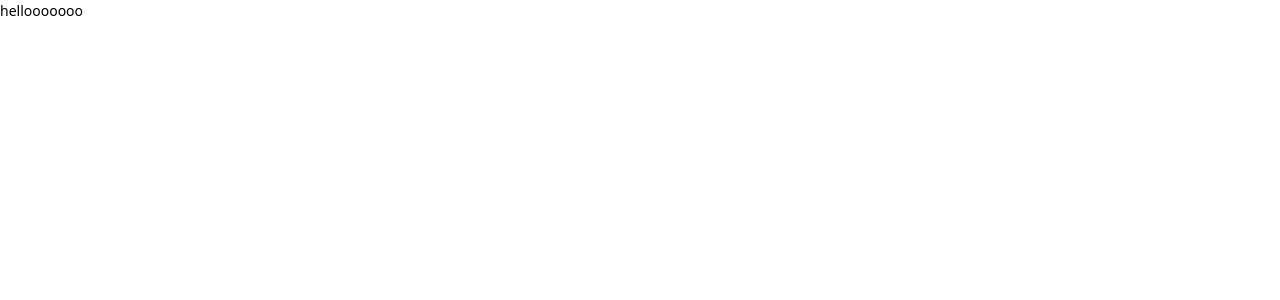
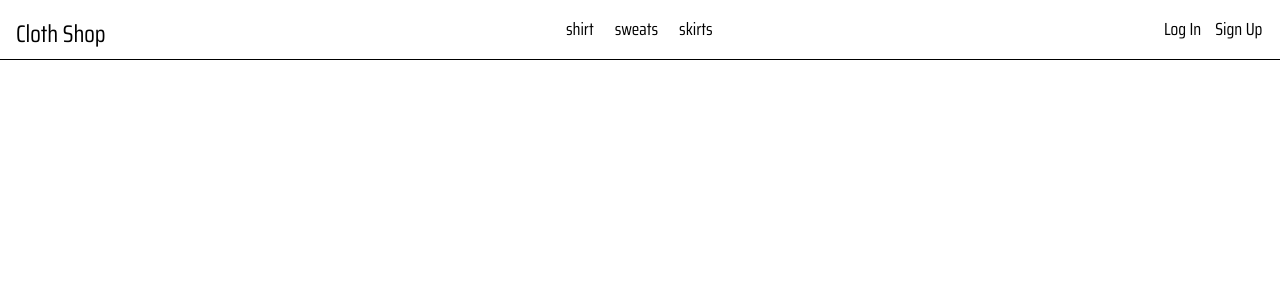
Before and after one commit to akinankarali/cloth-store, a React (Create React App) app: page / in a window 1280 px wide. Shown: the top 300 px of the page. Built offline with nearby package versions, Linux system fonts and the light colour scheme.

Commit message:
feat: add header component

```diff
--- a/package.json
+++ b/package.json
@@ -11,9 +11,11 @@
     "@types/node": "^12.0.0",
     "@types/react": "^17.0.0",
     "@types/react-dom": "^17.0.0",
+    "@types/react-router-dom": "^5.3.1",
     "axios": "^0.22.0",
     "react": "^17.0.2",
     "react-dom": "^17.0.2",
+    "react-router-dom": "^5.3.0",
     "react-scripts": "4.0.3",
     "typescript": "^4.1.2",
     "web-vitals": "^1.0.1"
--- /dev/null
+++ b/src/components/Header.tsx
@@ -0,0 +1,50 @@
+import React from 'react'
+import { Link } from 'react-router-dom'
+
+
+interface Props {
+
+}
+
+const Header = (props: Props) => {
+    const categories = [
+        "shirt",
+        "sweats",
+        "skirts"
+     ]
+    return (
+        <div className="header container mx-auto flex justify-between">
+            {/* logo */}
+            <div className="logo">
+                <Link to='/'>
+                    <h1>Cloth Shop</h1>
+                </Link>
+
+            </div>
+            {/* nav items */}
+            <div className="nav-items flex items-center">
+                {
+                    categories.map((item, index) => <button className='ml-3 mr-3 text-xl' key={index} onClick={() => console.log(item)}>
+                        { item }
+                    </button>)
+                }
+            </div>
+            <div className="login flex items-center pr-3 text-xl">
+                <Link to='/login'>
+                    <button className='ml-2 mr-2'>Log In</button>
+                </Link>
+                <Link to='/signup'>
+                    <button className='ml-2 mr-2'>Sign Up</button>
+               </Link>
+            </div>
+            {/* <div className="loggedIn">
+                <button className='ml-1 mr-1'>Log Out</button>
+                <p>PP</p>
+            </div> */}
+            {/* login signup */}
+            {/* pp */}
+        </div>
+    )
+}
+
+export default Header
--- a/src/index.tsx
+++ b/src/index.tsx
@@ -3,10 +3,13 @@ import ReactDOM from 'react-dom';
 import App from './view/App';
 import reportWebVitals from './reportWebVitals';
 import './style/index.css';
+import { BrowserRouter as Router } from 'react-router-dom'
 
 ReactDOM.render(
   <React.StrictMode>
-    <App />
+    <Router>
+      <App />
+    </Router>
   </React.StrictMode>,
   document.getElementById('root')
 );
--- a/src/style/app.css
+++ b/src/style/app.css
@@ -1,5 +1,5 @@
 @import 'variables.css';
-
+@import url('https://fonts.googleapis.com/css2?family=Saira+Condensed&display=swap');
 * {
   margin: 0;
   padding: 0;
@@ -23,8 +23,8 @@ html {
 body {
   font-size: 1rem;
   font-weight: normal;
-  font-family: -apple-system, BlinkMacSystemFont, 'Segoe UI', Roboto, Helvetica,
-    Arial, sans-serif, 'Apple Color Emoji', 'Segoe UI Emoji', 'Segoe UI Symbol';
+  font-family:'Saira Condensed', -apple-system, BlinkMacSystemFont, 'Segoe UI', Roboto, Helvetica,
+    Arial, sans-serif, 'Apple Color Emoji', 'Segoe UI Emoji', 'Segoe UI Symbol'!important;
   background-image: linear-gradient(to left, rgb(var(--cdd)), rgb(var(--f75)));
   color: black;
 }
--- a/src/style/index.css
+++ b/src/style/index.css
@@ -1,3 +1,12 @@
 @tailwind base;
 @tailwind components;
 @tailwind utilities;
+
+.header{
+    height: 60px;
+    border-bottom: 1px solid #000;
+}
+.logo h1{
+    font-size: 24px;
+    padding: 16px;
+}
--- a/src/view/App.tsx
+++ b/src/view/App.tsx
@@ -1,10 +1,19 @@
 import React from 'react';
 import '../style/app.css';
+import Header from '../components/Header'
+import Login from './Login'
+import SignUp from './Signup'
+import { Switch, Route } from 'react-router-dom'
+
 
 function App() {
   return (
     <div className="App">
-      <p>hellooooooo</p>
+      <Switch>
+        <Route path="/" exact component={Header}/>
+        <Route path="login" component={Login}/>
+        <Route path="signup" component={SignUp}/>
+      </Switch>
     </div>
   );
 }
--- /dev/null
+++ b/src/view/Login.tsx
@@ -0,0 +1,14 @@
+import React from 'react'
+
+interface Props {
+
+}
+
+const Login = (props: Props) => {
+    return (
+        <div>
+            Login
+        </div>
+    )
+}
+export default Login
--- /dev/null
+++ b/src/view/Signup.tsx
@@ -0,0 +1,14 @@
+import React from 'react'
+
+interface Props {
+
+}
+
+const Signup = (props: Props) => {
+    return (
+        <div>
+            Signup
+        </div>
+    )
+}
+export default Signup
```
Also changed, not shown: 1 other file (tests, documents, lock files or other folders).
